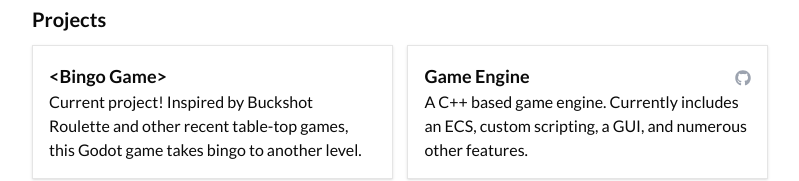
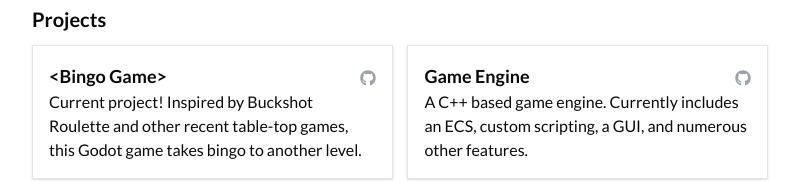
Before and after one commit to noahpete/mysite, a Next.js app: page / in a window 1280 px wide. Shown: the part 221-402 px from the top of the page, without its empty margins (240-1039 px from the left). Built offline with nearby package versions, Linux system fonts and the light colour scheme.

Commit message:
Bingo link

```diff
--- a/src/app/page.tsx
+++ b/src/app/page.tsx
@@ -45,7 +45,7 @@
 				<div className="flex w-full">
 					<ProjectCard
 						title="<Bingo Game>"
-						githubLink=""
+						githubLink="https://github.com/noahpete/bingo"
 						description="Current project! Inspired by Buckshot Roulette and other recent table-top games, this Godot game takes bingo to another level."
 					/>
 					<ProjectCard
```
